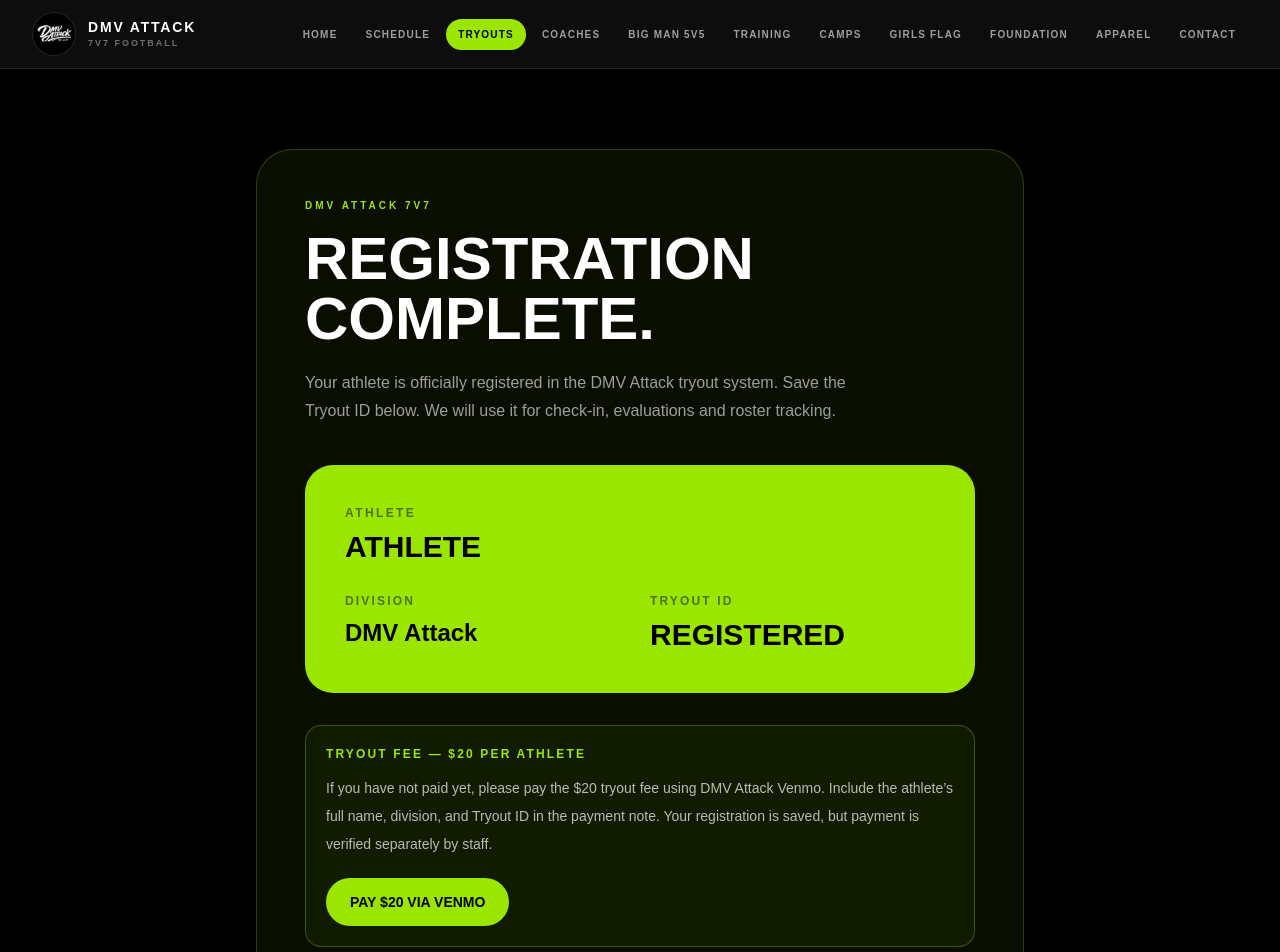
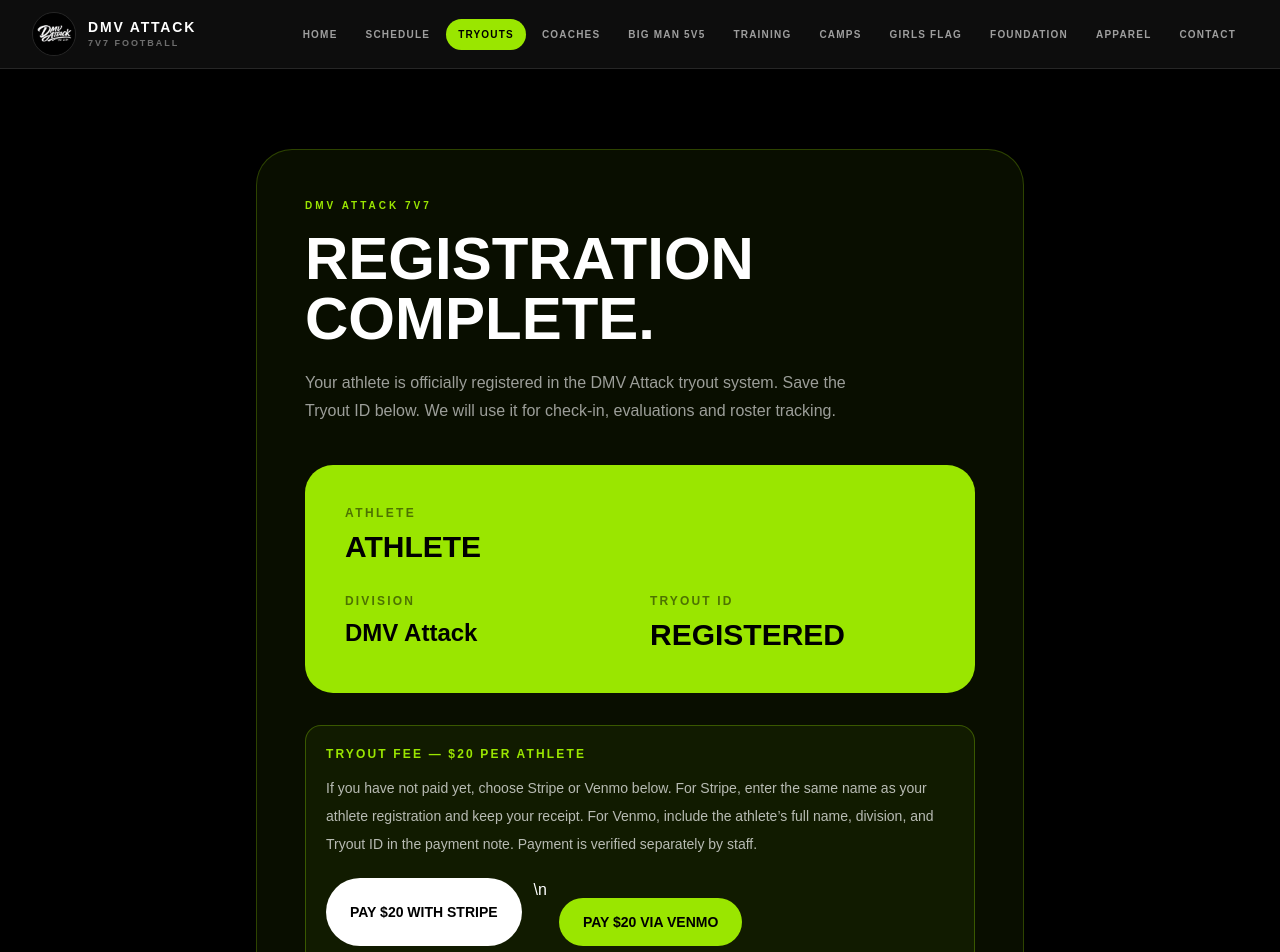
Before and after one commit to taenextlevelqbs-ops/dmv-attack-7v7, a Next.js app: page /tryouts/success in a window 1280 px wide. Shown: the top 952 px of the page. Built offline with nearby package versions, Linux system fonts and the light colour scheme.

Commit message:
Add verified DMV Attack $20 Stripe payment link alongside Venmo on tryout success page

```diff
--- a/app/tryouts/success/page.tsx
+++ b/app/tryouts/success/page.tsx
@@ -70,8 +70,8 @@ export default async function TryoutSuccessPage({
 
           <div className="mt-8 rounded-2xl border border-lime-400/30 bg-lime-400/[0.06] p-5">
             <div className="text-xs font-black uppercase tracking-[0.18em] text-lime-400">Tryout Fee — $20 Per Athlete</div>
-            <p className="mt-3 text-sm leading-7 text-white/70">If you have not paid yet, please pay the $20 tryout fee using DMV Attack Venmo. Include the athlete’s full name, division, and Tryout ID in the payment note. Your registration is saved, but payment is verified separately by staff.</p>
-            <a href="https://venmo.com/code?user_id=4448738877638638119&created=1792019750.353775&printed=1" target="_blank" rel="noopener noreferrer" className="mt-5 inline-flex min-h-12 items-center justify-center rounded-full bg-lime-400 px-6 py-3 text-sm font-black uppercase text-black">Pay $20 via Venmo</a>
+            <p className="mt-3 text-sm leading-7 text-white/70">If you have not paid yet, choose Stripe or Venmo below. For Stripe, enter the same name as your athlete registration and keep your receipt. For Venmo, include the athlete’s full name, division, and Tryout ID in the payment note. Payment is verified separately by staff.</p>
+            <div className="mt-5 flex flex-wrap gap-3"><a href="https://buy.stripe.com/5kQfZa9Op1yj2Cq0yt3F600" target="_blank" rel="noopener noreferrer" className="inline-flex min-h-12 items-center justify-center rounded-full bg-white px-6 py-3 text-sm font-black uppercase text-black">Pay $20 with Stripe</a>\n            <a href="https://venmo.com/code?user_id=4448738877638638119&created=1792019750.353775&printed=1" target="_blank" rel="noopener noreferrer" className="mt-5 inline-flex min-h-12 items-center justify-center rounded-full bg-lime-400 px-6 py-3 text-sm font-black uppercase text-black">Pay $20 via Venmo</a></div>
           </div>
 
           <div className="mt-8 rounded-2xl border border-white/10 bg-black/30 p-5">
```
